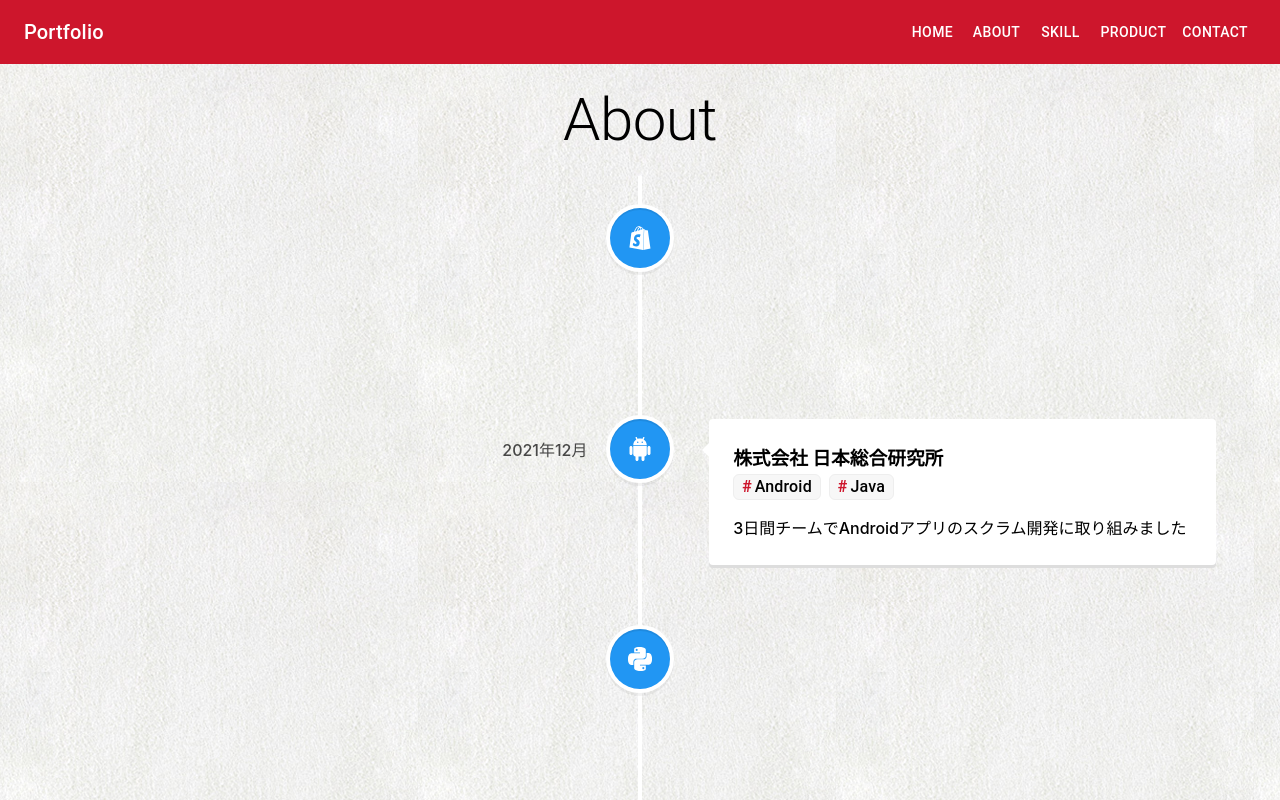
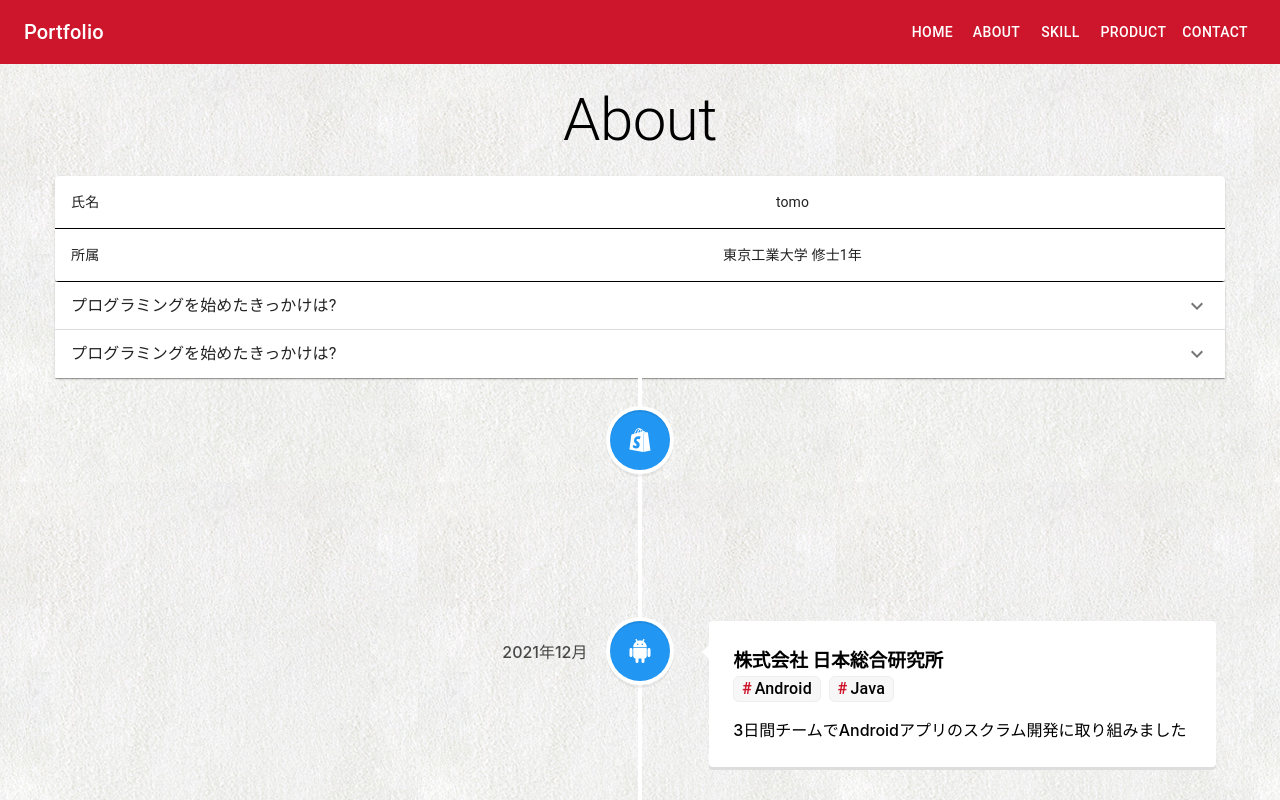
Before and after one commit to tomo1818/portfolio, a Next.js app: page /about in a window 1280 px wide. Shown: the top 800 px of the page. Built offline with nearby package versions, Linux system fonts and the light colour scheme.

Commit message:
aboutページ更新

```diff
--- a/src/pages/about.tsx
+++ b/src/pages/about.tsx
@@ -3,13 +3,17 @@ import styles from '../styles/About.module.scss';
 import { PageTitle } from '../components/PageTitle';
 
 import * as React from 'react';
-import { styled } from '@mui/material/styles';
 import Table from '@mui/material/Table';
 import TableBody from '@mui/material/TableBody';
-import TableCell, { tableCellClasses } from '@mui/material/TableCell';
+import TableCell from '@mui/material/TableCell';
 import TableContainer from '@mui/material/TableContainer';
 import TableRow from '@mui/material/TableRow';
 import Paper from '@mui/material/Paper';
+
+import Accordion from '@mui/material/Accordion';
+import AccordionSummary from '@mui/material/AccordionSummary';
+import AccordionDetails from '@mui/material/AccordionDetails';
+import ExpandMoreIcon from '@mui/icons-material/ExpandMore';
 
 import GitHubIcon from '@mui/icons-material/GitHub';
 import { SiPython, SiShopify } from 'react-icons/si';
@@ -27,11 +31,27 @@ import tagStyles from '../styles/Product.module.scss';
 
 import type { Intern } from '../types/intern';
 
+type MyInfo = {
+  title: string,
+  content: string,
+}
+
+const myInfo: MyInfo[] = [
+  {
+    title: '氏名',
+    content: 'tomo',
+  },
+  {
+    title: '所属',
+    content: '東京工業大学 修士1年',
+  },
+];
+
 const internList: Intern[] = [
   {
     id: 0,
     date: '2021年4月 〜 現在',
-    title: '大学入学',
+    title: '株式会社 飛躍',
     eventDesc: 'Shopifyを用いたECサイト制作業務を行なっています。',
     isShowIcon: true,
     icon: <SiShopify />,
@@ -45,6 +65,50 @@ export default function About() {
       className={`${commonStyles.mainContainer} ${commonStyles.mainBg} ${styles.aboutContainer}`}
     >
       <PageTitle title='About' />
+      <TableContainer component={Paper} className={styles.l_table}>
+        <Table sx={{ minWidth: 320 }} aria-label='my info table'>
+          <TableBody>
+            {myInfo.map((info) => (
+              <TableRow key={info.title} className={styles.l_table__row}>
+                <TableCell component='th' scope='row' align='left'>
+                  {info.title}
+                </TableCell>
+                <TableCell align='center'>{info.content}</TableCell>
+              </TableRow>
+            ))}
+          </TableBody>
+        </Table>
+      </TableContainer>
+      <Accordion className={styles.l_accordion}>
+        <AccordionSummary
+          expandIcon={<ExpandMoreIcon />}
+          aria-controls='panel1a-content'
+          id='panel1a-header'
+        >
+          <Typography>プログラミングを始めたきっかけは?</Typography>
+        </AccordionSummary>
+        <AccordionDetails>
+          <Typography>
+            Lorem ipsum dolor sit amet, consectetur adipiscing elit. Suspendisse
+            malesuada lacus ex, sit amet blandit leo lobortis eget.
+          </Typography>
+        </AccordionDetails>
+      </Accordion>
+      <Accordion className={styles.l_accordion}>
+        <AccordionSummary
+          expandIcon={<ExpandMoreIcon />}
+          aria-controls='panel1a-content'
+          id='panel1a-header'
+        >
+          <Typography>プログラミングを始めたきっかけは?</Typography>
+        </AccordionSummary>
+        <AccordionDetails>
+          <Typography>
+            Lorem ipsum dolor sit amet, consectetur adipiscing elit. Suspendisse
+            malesuada lacus ex, sit amet blandit leo lobortis eget.
+          </Typography>
+        </AccordionDetails>
+      </Accordion>
       <VerticalTimeline
         className={`${tagStyles.productContainer} ${styles.l_timeLine}`}
       >
--- a/src/styles/About.module.scss
+++ b/src/styles/About.module.scss
@@ -1,7 +1,27 @@
 .aboutContainer {
   display: block;
 
-  .l_about {
+  .l_table {
+    max-width: 1170px;
+    width: 95%;
+    margin: 0 auto;
+
+    &__row {
+
+      &__td, &__th {
+        text-align: center;
+      }
+
+      // &:last-child td, &:last-child th {
+      //   border: 0;
+      // }
+    }
+  }
+
+  .l_accordion {
+    max-width: 1170px;
+    width: 95%;
+    margin: 0 auto;
   }
 
   .l_timeLine {
--- a/src/styles/Footer.module.scss
+++ b/src/styles/Footer.module.scss
@@ -1,6 +1,7 @@
 .l_footer {
   border-top: 1px solid #eee;
   overflow: hidden;
+  position: relative;
 
   &__contents {
     text-align: center;
--- a/src/styles/Home.module.scss
+++ b/src/styles/Home.module.scss
@@ -124,7 +124,7 @@
 }
 
 .area{
-    background: #4e54c8;
+    background: rgba(205, 22, 44, 0.3);
     width: 100%;
     height: 81.5vh;
     position: relative
@@ -135,7 +135,7 @@
   top: 0;
   left: 0;
   width: 100%;
-  height: 81.5vh;
+  height: calc(81.5vh + 76px);
   overflow: hidden;
   margin-block-start: 0;
   padding-inline-start: 0;
@@ -148,7 +148,7 @@
     list-style: none;
     width: 20px;
     height: 20px;
-    background: rgba(255, 255, 255, 0.2);
+    background: rgba(255, 255, 255, 0.4);
     animation: animate 25s linear infinite;
     bottom: -84px;
 }
--- a/src/theme.tsx
+++ b/src/theme.tsx
@@ -18,9 +18,6 @@ const theme = createTheme({
     background: {
       default: '#fff',
     },
-    // headingBg: {
-    //   default: '#f7f7f7'
-    // }
   },
 });
 
```
